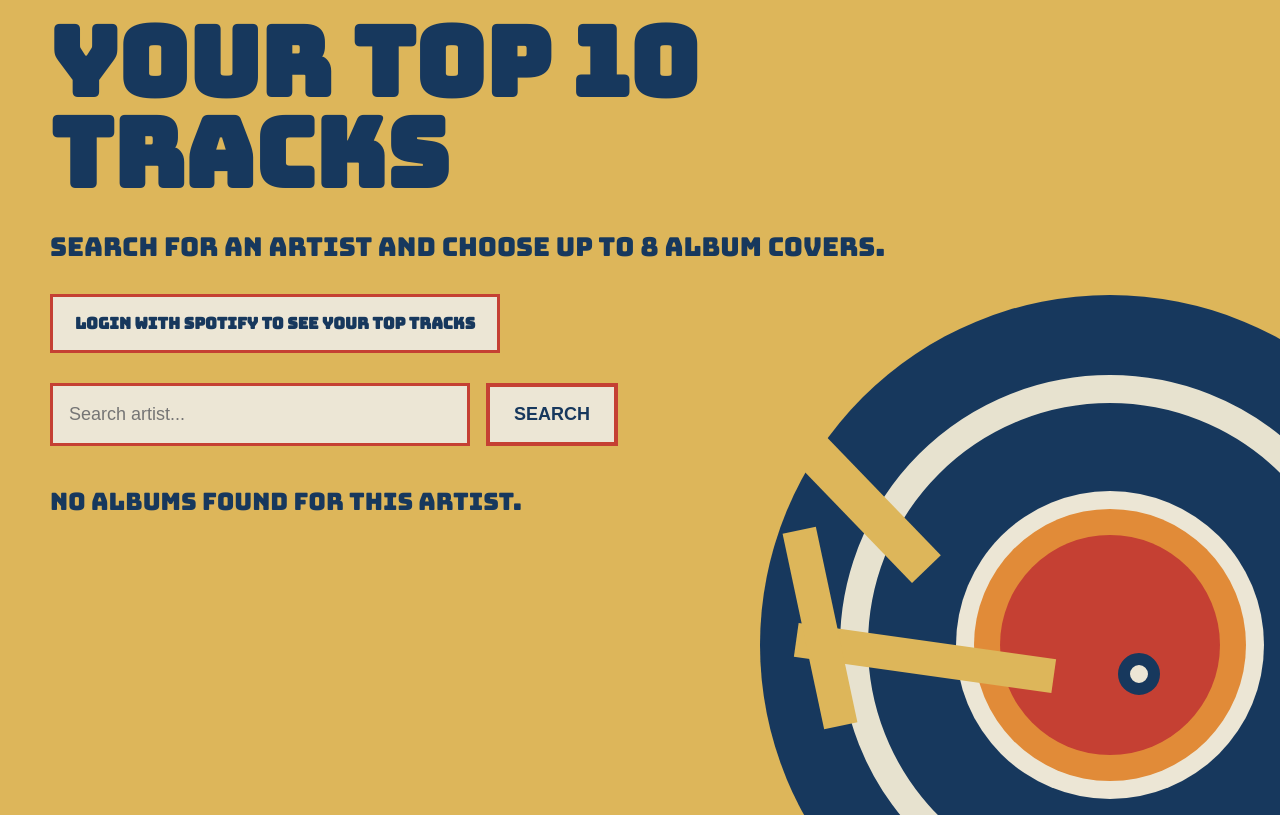
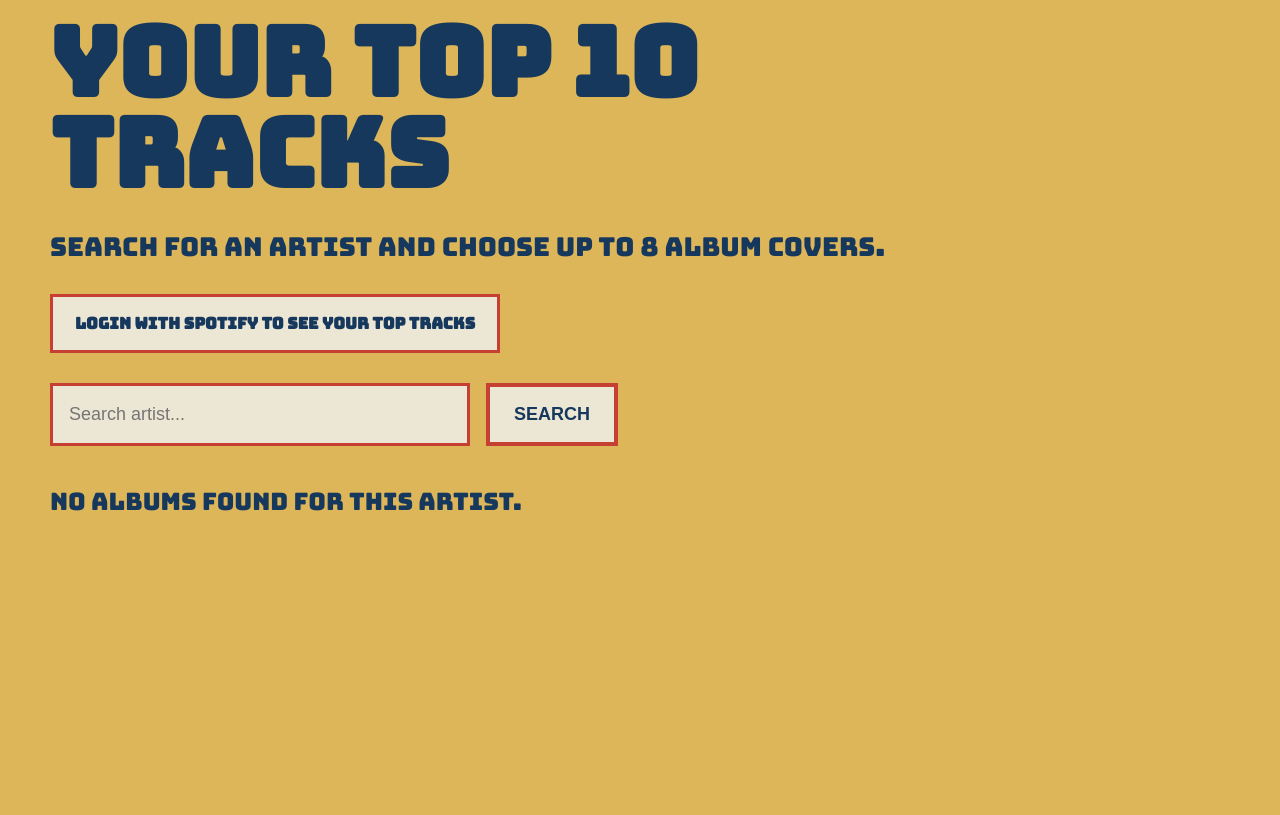
Before and after one commit to cbravo20/cst205_final_project, a Flask app: page / in a window 1280 px wide. Shown: the part 225-1040 px from the top of the page. Run offline with Flask 3, Linux system fonts and the light colour scheme.

Commit message:
fixed design

```diff
--- a/templates/index.html
+++ b/templates/index.html
@@ -21,84 +21,6 @@
             overflow-x: hidden;
         }
 
-        .record-large {
-            position: fixed;
-            right: -180px;
-            bottom: -180px;
-            width: 700px;
-            height: 700px;
-            border-radius: 50%;
-            background: #17385d;
-            z-index: 0;
-        }
-
-        .record-large::before {
-            content: "";
-            position: absolute;
-            inset: 80px;
-            border-radius: 50%;
-            border: 28px solid #e7e2cf;
-        }
-
-        .record-large::after {
-            content: "";
-            position: absolute;
-            width: 220px;
-            height: 220px;
-            border-radius: 50%;
-            background: #c54033;
-            top: 240px;
-            left: 240px;
-            box-shadow:
-                0 0 0 26px #e18b38,
-                0 0 0 44px #ece6d5,
-                0 0 0 0 #000;
-        }
-
-        .record-center {
-            position: fixed;
-            right: 120px;
-            bottom: 120px;
-            width: 42px;
-            height: 42px;
-            border-radius: 50%;
-            background: #ece6d5;
-            border: 12px solid #17385d;
-            z-index: 1;
-        }
-
-        .record-cut-1,
-        .record-cut-2,
-        .record-cut-3 {
-            position: fixed;
-            background: #ddb65a;
-            z-index: 1;
-            transform-origin: center;
-        }
-
-        .record-cut-1 {
-            width: 220px;
-            height: 40px;
-            right: 320px;
-            bottom: 305px;
-            transform: rotate(46deg);
-        }
-
-        .record-cut-2 {
-            width: 260px;
-            height: 34px;
-            right: 225px;
-            bottom: 140px;
-            transform: rotate(8deg);
-        }
-
-        .record-cut-3 {
-            width: 200px;
-            height: 34px;
-            right: 360px;
-            bottom: 170px;
-            transform: rotate(78deg);
-        }
 
         .page {
             position: relative;
```
